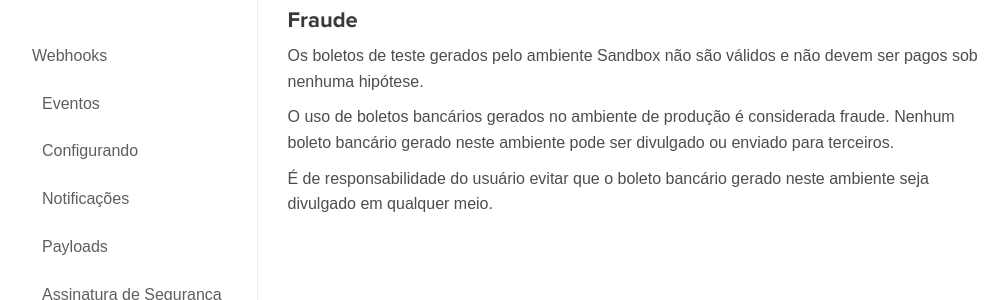
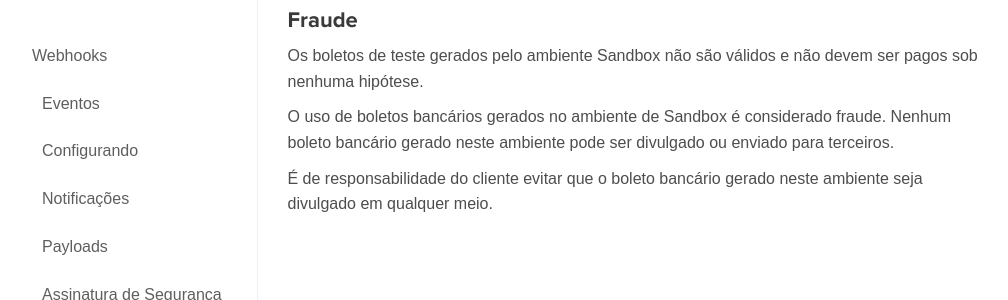
Before and after one commit to BoletoSimples/boletosimples-docs, a Jekyll site: the page built from sandbox.md, in a window 1280 px wide and 900 px high, scrolled down 1081 px. Shown: the part 152-452 px from the top of the window, without its empty margins (135-1143 px from the left). Built offline with Jekyll 4.4.1, drawn with Linux system fonts in a browser that asks for light colours.

Commit message:
fix typo

```diff
--- a/sandbox.md
+++ b/sandbox.md
@@ -47,6 +47,6 @@ Ao realizar login no Ambiente de Sandbox é possível emular o pagamento de um b
 
 Os boletos de teste gerados pelo ambiente Sandbox não são válidos e não devem ser pagos sob nenhuma hipótese.
 
-O uso de boletos bancários gerados no ambiente de produção é considerada fraude. Nenhum boleto bancário gerado neste ambiente pode ser divulgado ou enviado para terceiros.
+O uso de boletos bancários gerados no ambiente de Sandbox é considerado fraude. Nenhum boleto bancário gerado neste ambiente pode ser divulgado ou enviado para terceiros.
 
-É de responsabilidade do usuário evitar que o boleto bancário gerado neste ambiente seja divulgado em qualquer meio.
+É de responsabilidade do cliente evitar que o boleto bancário gerado neste ambiente seja divulgado em qualquer meio.
```
